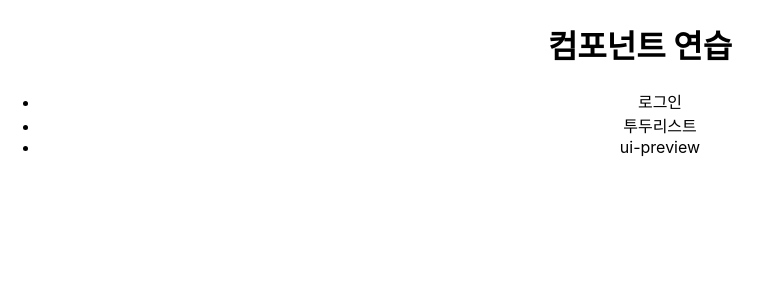
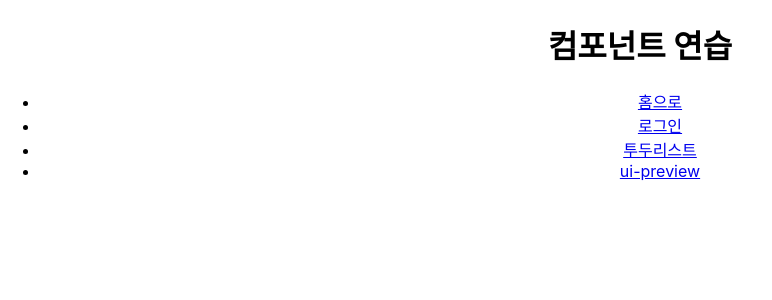
Before and after one commit to Ropung/react-js-tailwind-vite, a React (Vite) app: page / in a window 1280 px wide. Shown: the top 300 px of the page, without its empty margins (0-772 px from the left). Built offline with nearby package versions, Linux system fonts and the light colour scheme.

Commit message:
Feat : Add link tag to header Nav.

```diff
--- a/src/components/Common/Header.jsx
+++ b/src/components/Common/Header.jsx
@@ -1,16 +1,11 @@
 import React from "react";
+import Nav from "./widgets/Nav";
 
 const Header = () => {
   return (
     <header>
-      <h1> 컴포넌트 연습</h1>
-      <nav>
-        <ul>
-          <li>로그인</li>
-          <li>투두리스트</li>
-          <li>ui-preview</li>
-        </ul>
-      </nav>
+      <h1>컴포넌트 연습</h1>
+      <Nav />
     </header>
   );
 };
--- /dev/null
+++ b/src/components/Common/widgets/Nav.jsx
@@ -0,0 +1,25 @@
+import React from "react";
+import { Link } from "react-router-dom";
+
+function Nav() {
+  return (
+    <nav>
+      <ul>
+        <li>
+          <Link to="/">홈으로</Link>
+        </li>
+        <li>
+          <Link to="/login">로그인</Link>
+        </li>
+        <li>
+          <Link to="/todolist">투두리스트</Link>
+        </li>
+        <li>
+          <Link to="/ui-preview">ui-preview</Link>
+        </li>
+      </ul>
+    </nav>
+  );
+}
+
+export default Nav;
```
